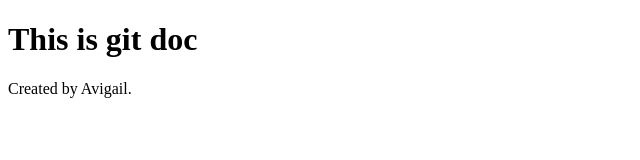
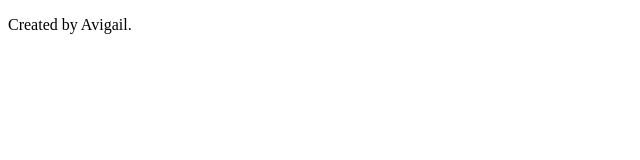
Before and after one commit to af4080/test2, a plain HTML site: page index.html in a window 1280 px wide. Shown: the whole page, without its empty margins (0-640 px from the left). Drawn offline with Linux system fonts and the light colour scheme.

Commit message:
small changes

```diff
--- a/index.html
+++ b/index.html
@@ -6,7 +6,6 @@
     <title>Document</title>
 </head>
 <body>
-    <h1> This is git doc</h1>
     <p>Created by Avigail.</p>
 </body>
 </html>
```
